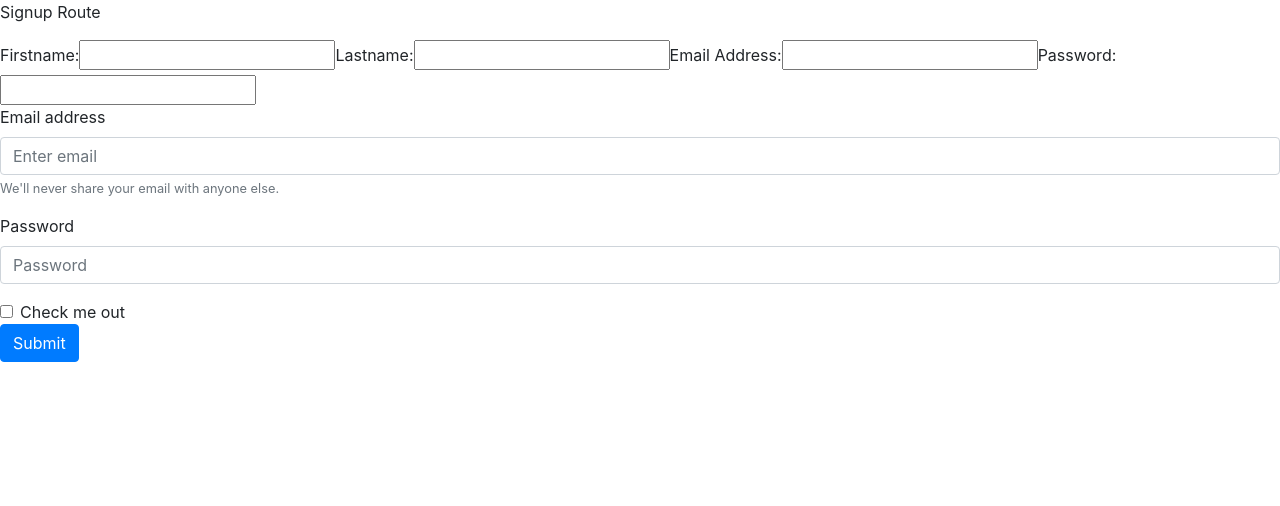
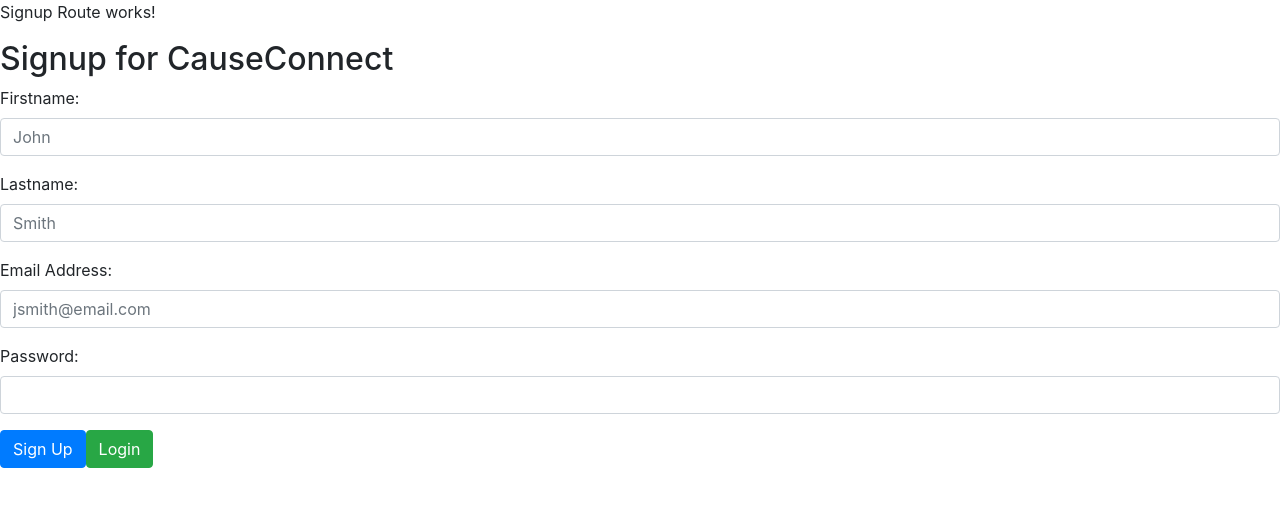
Before and after one commit to ryancraigmartin/CauseConnect, an Angular app: page /signup in a window 1280 px wide. Shown: the top 506 px of the page. Built offline with nearby package versions, Linux system fonts and the light colour scheme.

Commit message:
View routes are working.

```diff
--- a/src/app/home/home.component.html
+++ b/src/app/home/home.component.html
@@ -1 +1,3 @@
 <p>Home Route</p>
+
+<h1>Welcome to CauseConnect!</h1>
--- a/src/app/login/login.component.html
+++ b/src/app/login/login.component.html
@@ -1 +1,17 @@
-<p>Login Route</p>
+<p>Login Route works!</p>
+<h2> Login to CauseConnect </h2>
+<form action="/login" method="POST">
+  <div>
+    <div class="form-group">
+      <h4 for="username">Username: </h4>
+      <input type="text" class="form-control" name="username" id="login_email" placeholder="Email">
+      <small id="emailHelp" class="form-text text-muted">We'll never share your email with anyone else.</small>
+    </div>
+    <div class="form-group">
+      <h4 for="exampleInputPassword1">Password: </h4>
+      <input type="password" class="form-control" name="password" id="login_password" placeholder="Password">
+    </div>
+    <button type="submit" class="btn btn-success">Log In</button>
+    <button type="submit" class="btn btn-primary">Sign Up</button>
+  </div>
+</form>
--- a/src/app/signup/signup.component.html
+++ b/src/app/signup/signup.component.html
@@ -1,29 +1,24 @@
-<p>Signup Route</p>
-
-<form action="#" method="POST">
-  <label for="firstname">Firstname: </label>
-  <input type="text" name="firstname">
-  <label for="lastname">Lastname: </label>
-  <input type="text" name="lastname">
-  <label for="email">Email Address: </label>
-  <input type="email" name="email">
-  <label for="password">Password: </label>
-  <input type="password" name="password">
+<p>Signup Route works!</p>
+<h2> Signup for CauseConnect </h2>
+<form action="/signup" method="POST">
+  <div>
+    <div class="form-group">
+      <label for="firstname">Firstname: </label>
+      <input class="form-control" type="text" name="firstname" placeholder="John">
+    </div>
+    <div class="form-group">
+      <label for="lastname">Lastname: </label>
+      <input class="form-control" type="text" name="lastname" placeholder="Smith">
+    </div>
+    <div class="form-group">
+      <label for="email">Email Address: </label>
+      <input class="form-control" type="email" name="email" placeholder="jsmith@email.com">
+    </div>
+    <div class="form-group">
+      <label for="password">Password: </label>
+      <input class="form-control" type="password" name="password">
+    </div>
+    <button type="submit" class="btn btn-primary">Sign Up</button>
+    <button type="submit" class="btn btn-success">Login</button>
+  </div>
 </form>
-
-<form>
-  <div class="form-group">
-    <label for="exampleInputEmail1">Email address</label>
-    <input type="email" class="form-control" id="exampleInputEmail1" aria-describedby="emailHelp" placeholder="Enter email">
-    <small id="emailHelp" class="form-text text-muted">We'll never share your email with anyone else.</small>
-  </div>
-  <div class="form-group">
-    <label for="exampleInputPassword1">Password</label>
-    <input type="password" class="form-control" id="exampleInputPassword1" placeholder="Password">
-  </div>
-  <div class="form-check">
-    <input type="checkbox" class="form-check-input" id="exampleCheck1">
-    <label class="form-check-label" for="exampleCheck1">Check me out</label>
-  </div>
-  <button type="submit" class="btn btn-primary">Submit</button>
-</form>
```
Also changed, not shown: package.json (+5 -4 lines), 1 other file (tests, documents, lock files or other folders).
